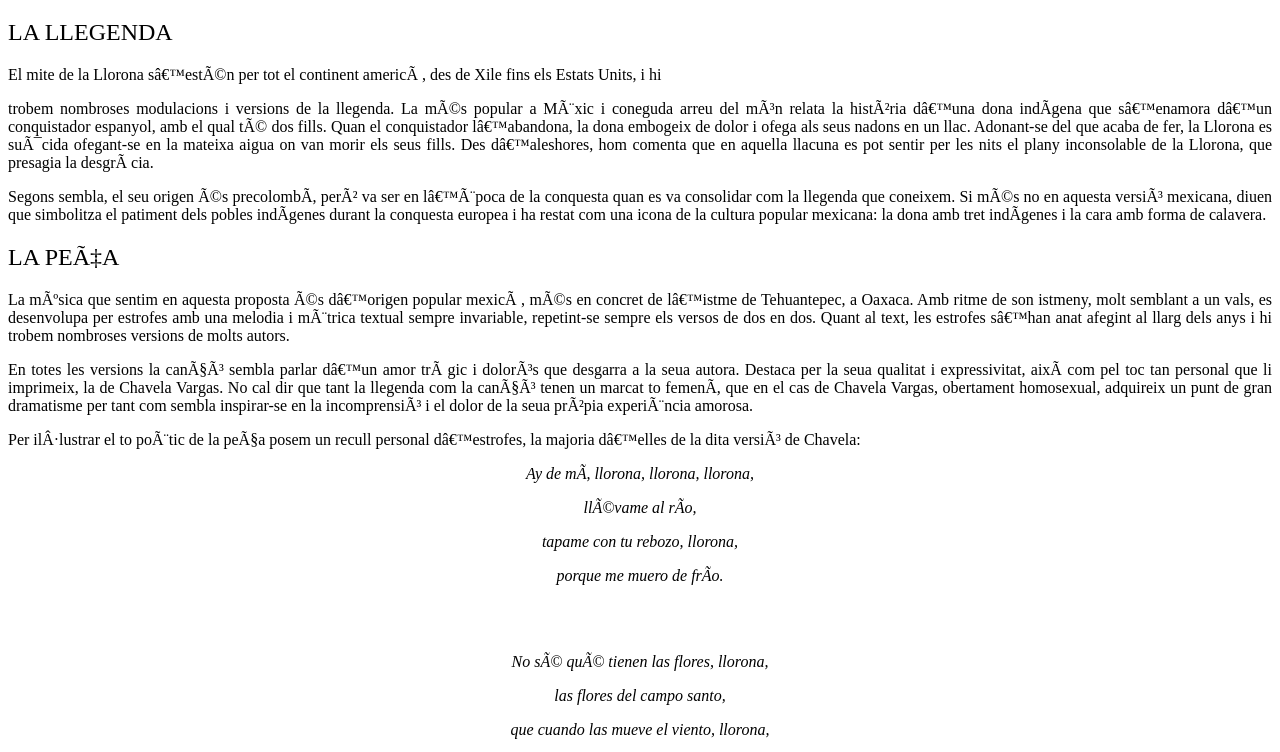
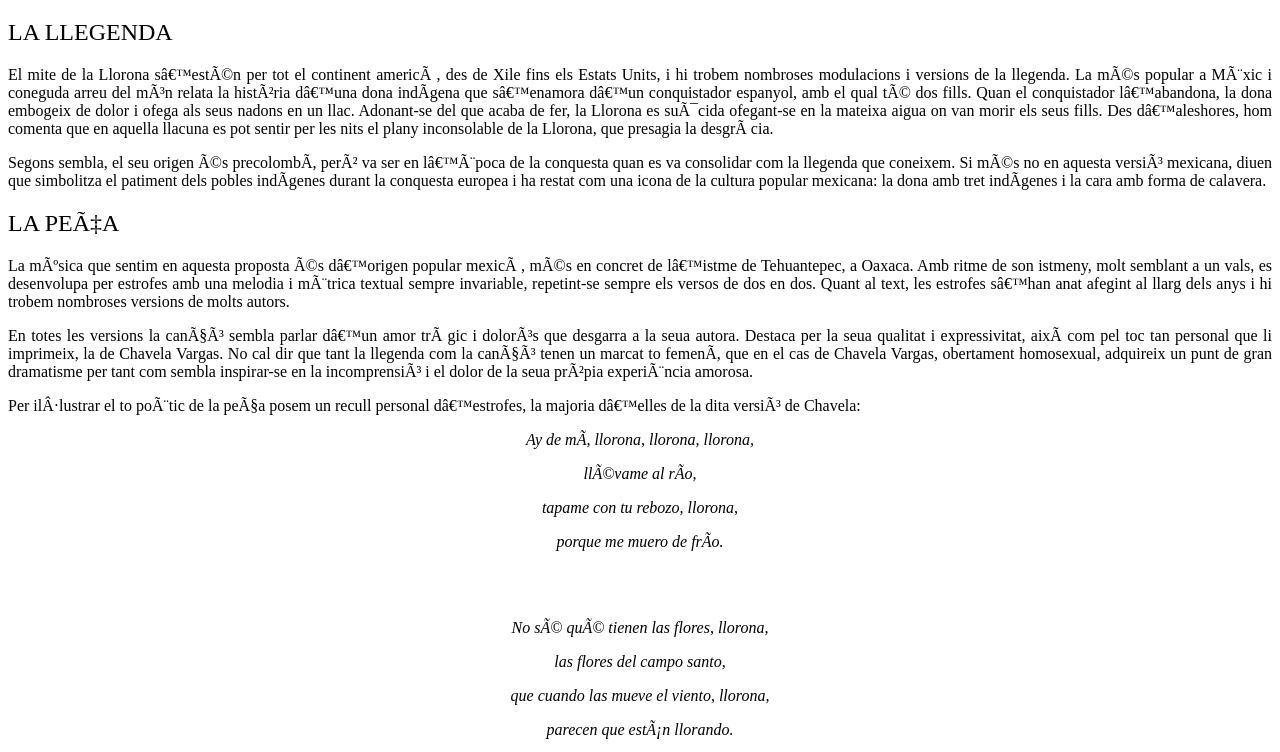
Before and after one commit to xavigari/composicions, a plain HTML site: page llorona.html in a window 1280 px wide. Shown: the part 47-799 px from the top of the page. Drawn offline with Linux system fonts and the light colour scheme.

Commit message:
Update llorona.html
correcion de formato

```diff
--- a/llorona.html
+++ b/llorona.html
@@ -11,16 +11,17 @@
     <h2 style="text-align: justify;"><span style="font-weight: 400;">LA LLEGENDA</span></h2>
     <p style="text-align: justify;"><span style="font-weight: 400;">El mite de
         la Llorona s’estén per tot el continent americà, des de Xile fins els
-        Estats Units, i hi</span></p>
-    <p style="text-align: justify;"><span style="font-weight: 400;">trobem
-        nombroses modulacions i versions de la llegenda. La més popular a Mèxic
-        i coneguda arreu del món relata la història d’una dona indígena que
-        s’enamora d’un conquistador espanyol, amb el qual té dos fills. Quan el
-        conquistador l’abandona, la dona embogeix de dolor i ofega als seus
-        nadons en un llac. Adonant-se del que acaba de fer, la Llorona es
-        suïcida ofegant-se en la mateixa aigua on van morir els seus fills. Des
-        d’aleshores, hom comenta que en aquella llacuna es pot sentir per les
-        nits el plany inconsolable de la Llorona, que presagia la desgràcia.</span></p>
+        Estats Units, i hi</span><span style="font-weight: 400;">
+        trobem nombroses modulacions i versions de la llegenda. La
+        més popular a Mèxic i coneguda arreu del món relata la història d’una
+        dona indígena que s’enamora d’un conquistador espanyol, amb el qual té
+        dos fills. Quan el conquistador l’abandona, la dona embogeix de dolor i
+        ofega als seus nadons en un llac. Adonant-se del que acaba de fer, la
+        Llorona es suïcida ofegant-se en la mateixa aigua on van morir els seus
+        fills. Des d’aleshores, hom comenta que en aquella llacuna es pot sentir
+        per les nits el plany inconsolable de la Llorona, que presagia la
+        desgràcia.</span>
+    </p>
     <p style="text-align: justify;"><span style="font-weight: 400;">Segons
         sembla, el seu origen és precolombí, però va ser en l’època de la
         conquesta quan es va consolidar com la llegenda que coneixem. Si més no
@@ -207,6 +208,5 @@
     <p style="text-align: justify;"><span style="font-weight: 400;">Violes</span></p>
     <p style="text-align: justify;"><span style="font-weight: 400;">Violoncels</span></p>
     <p style="text-align: justify;"><span style="font-weight: 400;">Contrabaixos</span></p>
-
   </body>
 </html>
```
